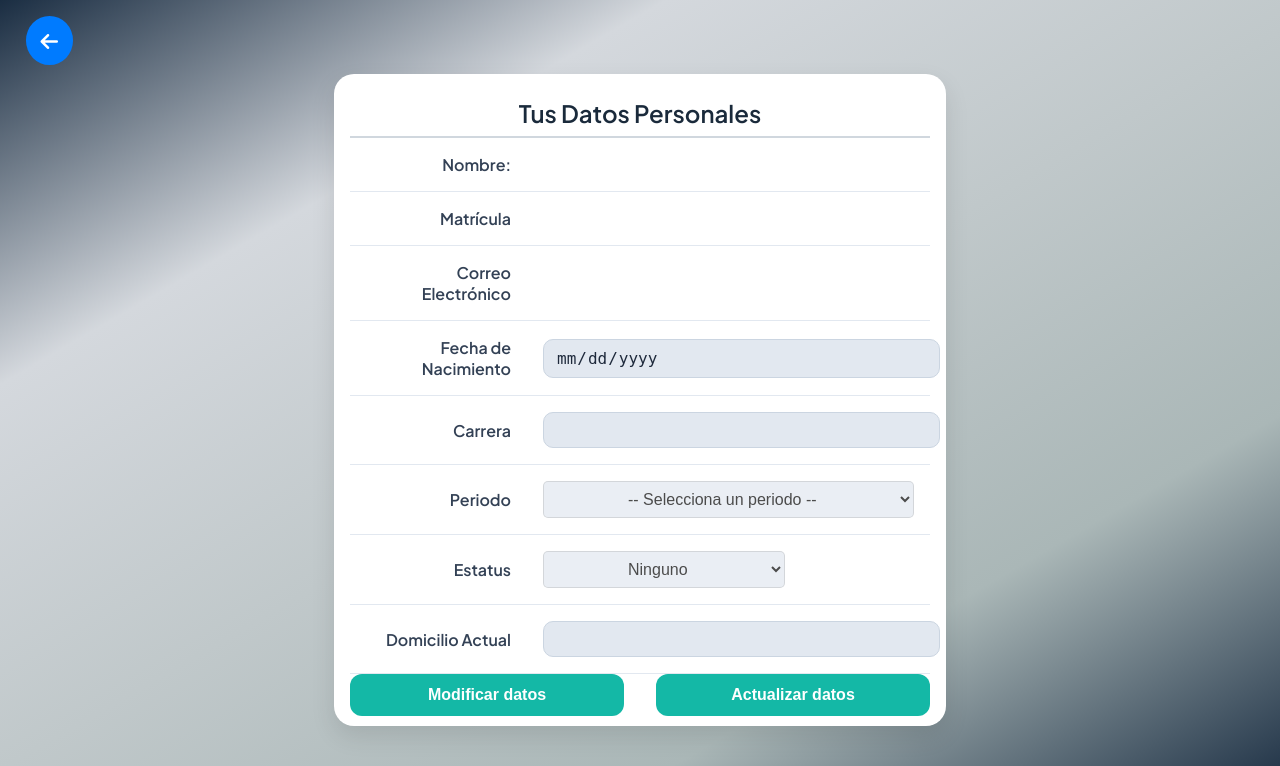
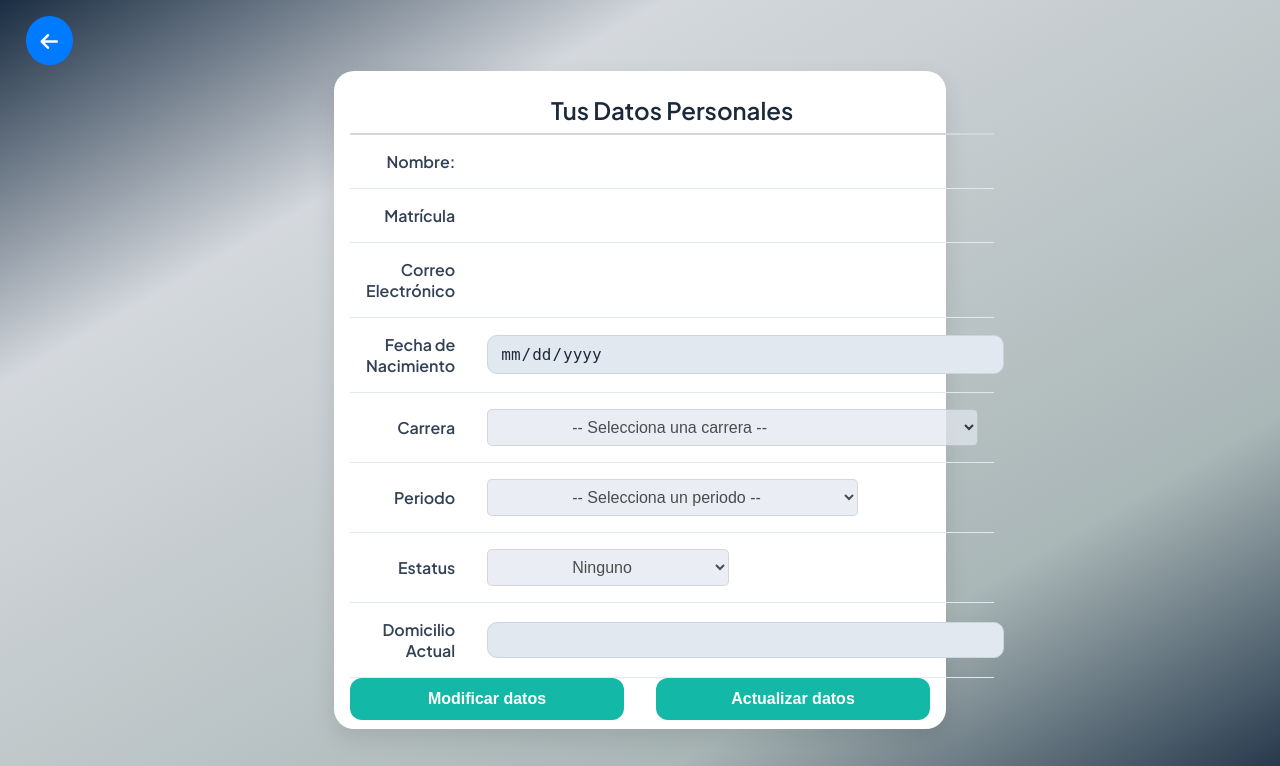
Before and after one commit to abrahampa21/academix, a PHP site: page /academix/portalAlumno/datosPersonales.php in a window 1280 px wide. Shown: the top 766 px of the page. Run offline with PHP 8.4, Linux system fonts and the light colour scheme; the visitor is signed in with stand-in values (Sample User, id 1); data that the repository does not hold is empty; a stand-in replaces the project's code that opens the database connection; some libraries are stand-ins or nearby versions.

Commit message:
anadiendo nuevos select

```diff
--- a/portalAlumno/datosPersonales.php
+++ b/portalAlumno/datosPersonales.php
@@ -111,14 +111,22 @@ $row = mysqli_fetch_assoc($resultado);
       <tr>
         <th>Carrera</th>
         <td>
-          <input
-            type="text"
-            class="dp-inputs"
-            name="carrera"
-            id="carrera"
-            readonly
-            required
-            value="<?php echo $row['carrera'] ?>" />
+          <select
+  class="status"
+  name="carrera"
+  id="carrera"
+  required
+  disabled
+>
+  <option value="">-- Selecciona una carrera --</option>
+  <option value="Pedagogía" <?= strtolower(trim($row['carrera'])) === 'pedagogía' ? 'selected' : '' ?>>Pedagogía</option>
+  <option value="Administración de Empresas" <?= strtolower(trim($row['carrera'])) === 'administración de empresas' ? 'selected' : '' ?>>Administración de Empresas</option>
+  <option value="Programación y Webmaster" <?= strtolower(trim($row['carrera'])) === 'programación y webmaster' ? 'selected' : '' ?>>Programación y Webmaster</option>
+  <option value="Artes Culinarias" <?= strtolower(trim($row['carrera'])) === 'artes culinarias y negocios gastronómicos' ? 'selected' : '' ?>>Artes Culinarias y Negocios Gastronómicos</option>
+  <option value="Derecho" <?= strtolower(trim($row['carrera'])) === 'derecho' ? 'selected' : '' ?>>Derecho</option>
+  <option value="Contaduría" <?= strtolower(trim($row['carrera'])) === 'contaduría' ? 'selected' : '' ?>>Contaduría</option>
+</select>
+
         </td>
       </tr>
       <tr>
```
Also changed, not shown: assets/css/portalAlumno/datosPersonales.css (line endings or trailing spaces).
